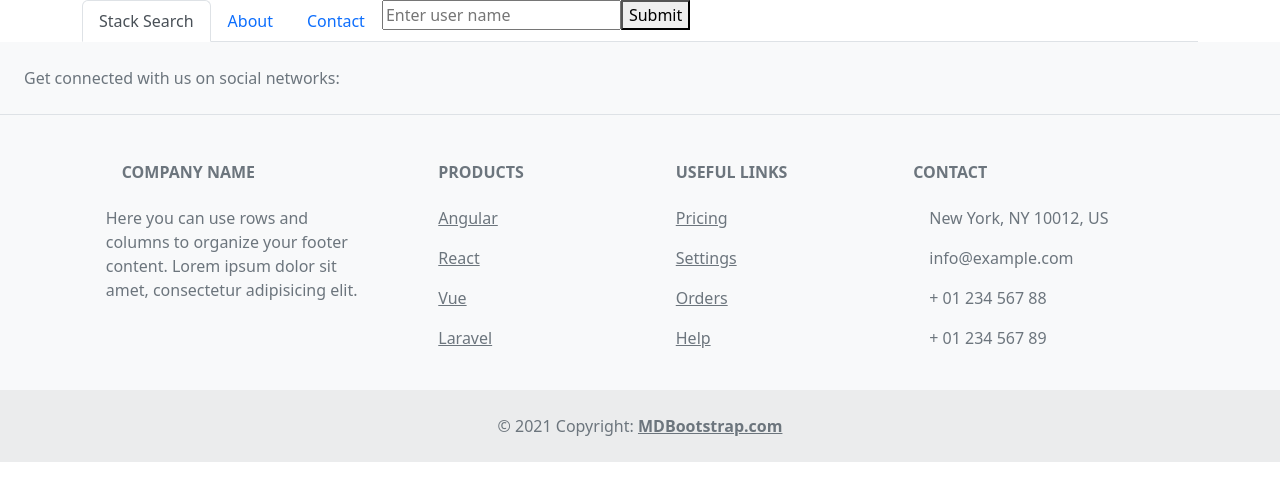
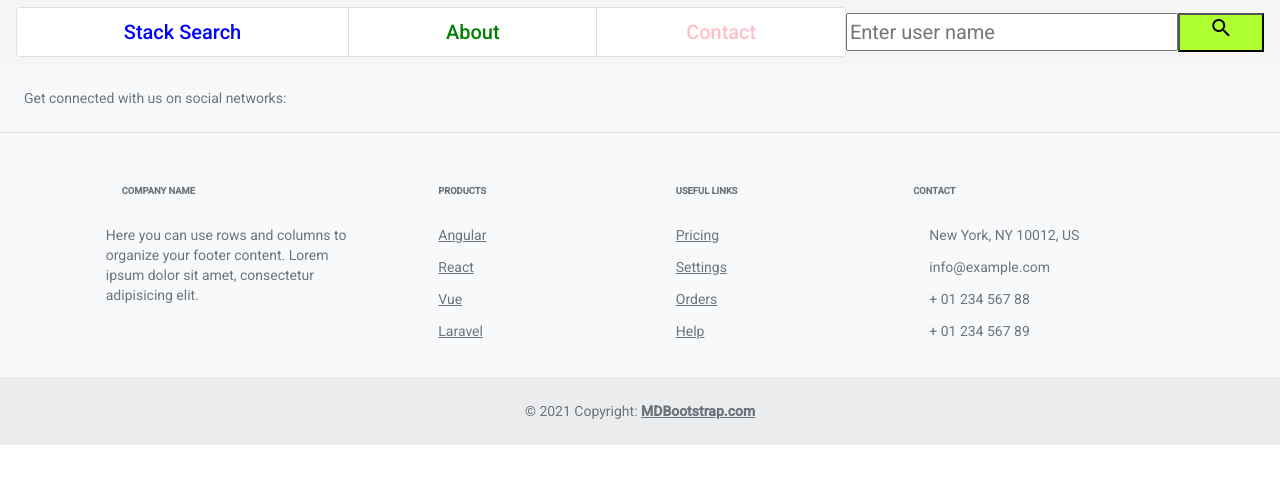
Before and after one commit to Shree9/stack-search-app, an Angular app: page / in a window 1280 px wide. Shown: the top 500 px of the page. Built offline with nearby package versions, Linux system fonts and the light colour scheme.

Commit message:
update navbar to angular material

```diff
--- a/angular.json
+++ b/angular.json
@@ -23,6 +23,7 @@
               "src/assets"
             ],
             "styles": [
+              "./node_modules/@angular/material/prebuilt-themes/indigo-pink.css",
               "node_modules/bootstrap/dist/css/bootstrap.min.css",
               "src/styles.css"
             ],
@@ -91,6 +92,7 @@
               "src/assets"
             ],
             "styles": [
+              "./node_modules/@angular/material/prebuilt-themes/indigo-pink.css",
               "src/styles.css"
             ],
             "scripts": []
--- a/package.json
+++ b/package.json
@@ -11,11 +11,13 @@
   "private": true,
   "dependencies": {
     "@angular/animations": "^14.1.0",
+    "@angular/cdk": "^14.1.2",
     "@angular/common": "^14.1.0",
     "@angular/compiler": "^14.1.0",
     "@angular/core": "^14.1.0",
     "@angular/forms": "^14.1.0",
     "@angular/localize": "^14.1.0",
+    "@angular/material": "^14.1.2",
     "@angular/platform-browser": "^14.1.0",
     "@angular/platform-browser-dynamic": "^14.1.0",
     "@angular/router": "^14.1.0",
--- a/src/components/navbar/navbar.component.html
+++ b/src/components/navbar/navbar.component.html
@@ -1,23 +1,24 @@
-<div class = "container">
-    <ul ngbNav #nav="ngbNav" class="nav-tabs">
-      <li ngbNavItem routerLink="/">
-        <a ngbNavLink>Stack Search</a>
-      </li>
+<mat-toolbar>
 
-      <li ngbNavItem routerLink="/about">
-        <a ngbNavLink>About</a>
-      </li>
+  <mat-button-toggle-group name="fontStyle" aria-label="Font Style">
+    <mat-button-toggle  value="bold" routerLink="/" style="display:table-cell;
+    width:400px;color:blue" >Stack Search </mat-button-toggle>
+    <mat-button-toggle value="italic" routerLink="/about" style="display:table-cell;
+    width:300px;color:green" >About</mat-button-toggle>
+    <mat-button-toggle value="underline" routerLink="/contact" style="display:table-cell;
+    width:300px;color:pink" >Contact</mat-button-toggle>
+  </mat-button-toggle-group>
 
-      <li ngbNavItem>
-        <a ngbNavLink>Contact</a>
-      </li>
+  <!-- Binding changes made to the input field to the navbar component's property called displayName
+  any update to this text input field will be reflected on displayName -->
+  <input matInput name= "displayName" placeholder="Enter user name" [(ngModel)]="displayName" style="display:table-cell;
+  width:400px;color:purple"  >
 
-      <li ngbNavItem>
-        <input type="text" name= "displayName" placeholder="Enter user name" [(ngModel)]="displayName" >
-        <button type="submit" (click)="onSubmit()"> Submit </button>
-      </li>
+  <!-- event binding when clicked call on submit of app-navbar -->
+  <button matButton type="submit" (click)="onSubmit()" style="display:table-cell;
+  width:100px;background-color:greenyellow" >
+
+<mat-icon>search</mat-icon></button>
 
 
-    </ul>
-    <div  [ngbNavOutlet]="nav"></div>
-</div>
+</mat-toolbar>
--- a/src/index.html
+++ b/src/index.html
@@ -5,9 +5,12 @@
   <title>StackSearchApp</title>
   <base href="/">
   <meta name="viewport" content="width=device-width, initial-scale=1">
-  <link rel="icon" type="image/x-icon" href="favicon.ico">
+  <link rel="preconnect" href="https://fonts.gstatic.com">
+  <link href="https://fonts.googleapis.com/css2?family=Roboto:wght@300;400;500&display=swap" rel="stylesheet">
+  <link href="https://fonts.googleapis.com/icon?family=Material+Icons" rel="stylesheet">
 </head>
-<body>
+<body class="mat-typography">
+  <!-- This is the root component view of the application  -->
   <app-root></app-root>
 </body>
 </html>
--- a/src/styles.css
+++ b/src/styles.css
@@ -1 +1,4 @@
 /* You can add global styles to this file, and also import other style files */
+
+html, body { height: 100%; }
+body { margin: 0; font-family: Roboto, "Helvetica Neue", sans-serif; }
```
Also changed, not shown: src/app/app.module.ts (+11 -0 lines), src/app/app.component.ts (line endings or trailing spaces), 2 other files (tests, documents, lock files or other folders).
